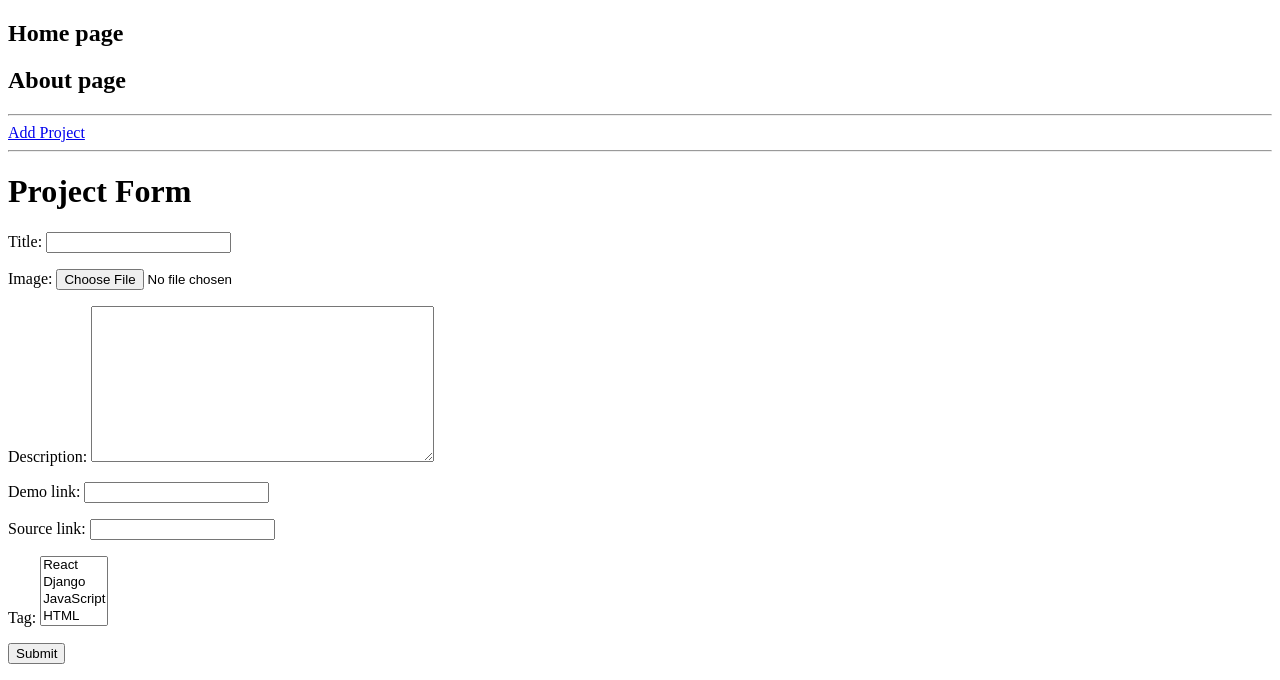
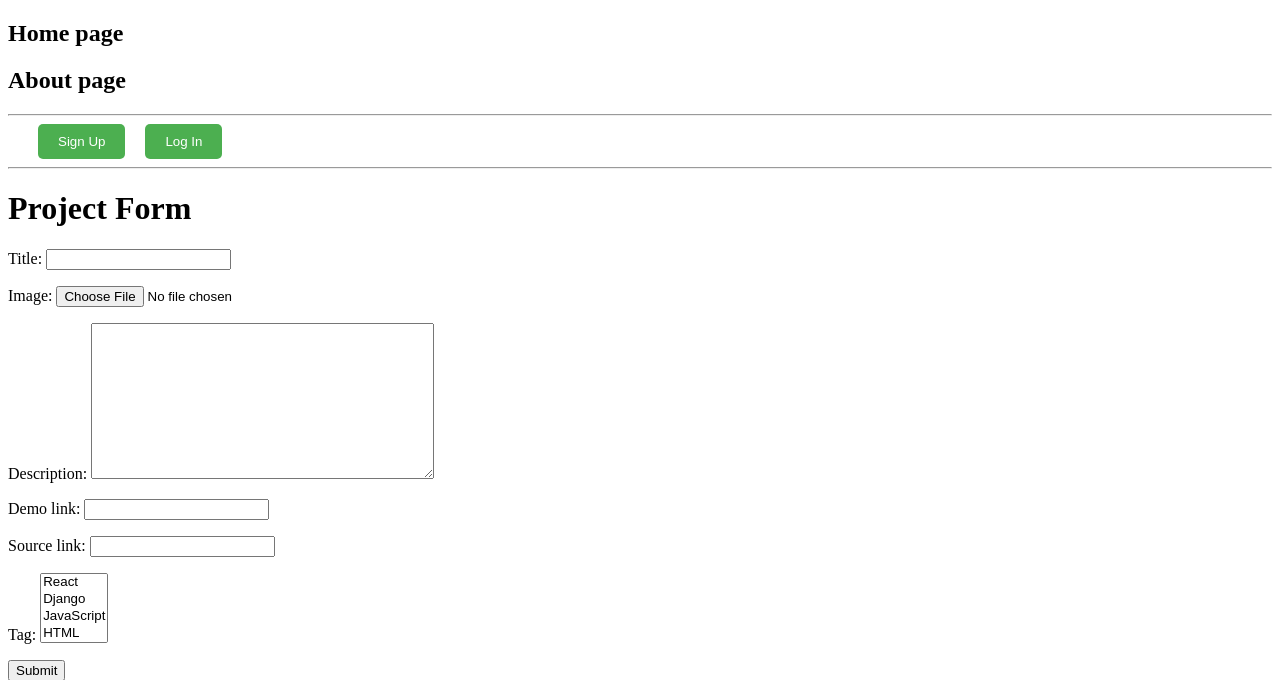
Before and after one commit to iAmAreza/Django-CRUD, a Django app: page /createform/ in a window 1280 px wide. Shown: the top 680 px of the page. Run offline with Django 5.2, Linux system fonts and the light colour scheme; data comes from the database, SQL or seed files in the repository; both versions use the stored data as it was after the commit.

Commit message:
Login Authentication added

```diff
--- a/Profile_Search/settings.py
+++ b/Profile_Search/settings.py
@@ -123,6 +123,10 @@ USE_TZ = True
 
 STATIC_URL = 'static/'
 
+STATICFILES_DIRS = [
+    BASE_DIR / "static",
+]
+LOGOUT_REDIRECT_URL = 'projects'
 MEDIA_URL = '/media/'
 MEDIA_ROOT = os.path.join(BASE_DIR, 'media')
 
--- a/projects/forms.py
+++ b/projects/forms.py
@@ -1,10 +1,37 @@
 from django import forms
 from django.forms import ModelForm
 from .models import Projects
-
+from django.contrib.auth.forms import UserCreationForm
+from django.contrib.auth.models import User
 
 class ProjectForm(ModelForm):
     class Meta:
         model = Projects
         fields = ['title','image','description','demo_link','source_link','tag']
         # '__all__' if we want to take all the columns
+
+
+
+class LoginForm(forms.Form):
+    username = forms.CharField(
+        max_length=100,
+        widget=forms.TextInput(attrs={'placeholder': 'Username'})
+    )
+    password = forms.CharField(
+        widget=forms.PasswordInput(attrs={'placeholder': 'Password'})
+    )
+
+
+class SignUpForm(UserCreationForm):
+    email = forms.EmailField(required=True, widget=forms.EmailInput(attrs={'placeholder': 'Email'}))
+
+    class Meta:
+        model = User
+        fields = ['username', 'email', 'password1', 'password2']
+
+    def save(self, commit=True):
+        user = super().save(commit=False)
+        user.email = self.cleaned_data['email']
+        if commit:
+            user.save()
+        return user
--- a/projects/urls.py
+++ b/projects/urls.py
@@ -1,9 +1,13 @@
 from django.urls import path
 from . import views
+from django.contrib.auth import views as auth_views
 urlpatterns = [
     path('', views.projects,name='projects'),
     path('project/<str:pk>/',views.project, name = 'project-detail'),
     path('createform/',views.createProjectForm, name = 'createProjectForm'),
     path('updateproject/<str:pk>', views.updateProjectForm, name = 'update-project-form'),
     path('delete-project/<str:pk>/', views.deleteProject, name='delete-project'),
+    path('login/', views.login_view,name='login'),
+    path('signup/', views.signup_view, name = 'signup'),
+    path('logout/', auth_views.LogoutView.as_view(template_name='login.html'), name='logout'),
 ]
--- a/projects/views.py
+++ b/projects/views.py
@@ -3,10 +3,10 @@ from django.http import HttpResponse
 # Create your views here.
 from .models import Projects
 from django.db import transaction
-
+from django.contrib.auth import authenticate, login
+from .forms import LoginForm
 from .forms import ProjectForm
-
-
+from .forms import SignUpForm
 
 
 
@@ -72,3 +72,43 @@ def project(request,pk):
     object = Projects.objects.get(id = pk)
 
     return render(request, 'projects/single-project.html',{'object' : object})
+
+
+
+
+
+def login_view(request):
+    if request.method == 'POST':
+        form = LoginForm(request.POST)
+        if form.is_valid():
+            username = form.cleaned_data.get('username')
+            password = form.cleaned_data.get('password')
+
+            # Authenticate the user
+            user = authenticate(request, username=username, password=password) # means it checks if the given data is valid or not
+
+            if user is not None:
+                # Log the user in and redirect to the home page
+                login(request, user) #create a session of the user.
+                return redirect('projects')  # Replace 'home' with the name of your home URL
+            else:
+                # Authentication failed, send error message
+                return render(request, 'login.html', {'form': form, 'error': 'Invalid credentials'})
+
+    else:
+        form = LoginForm()
+
+    return render(request, 'login.html', {'form': form})
+
+
+def signup_view(request):
+    if request.method == 'POST':
+        form = SignUpForm(request.POST)
+        if form.is_valid():
+            user = form.save()
+            login(request, user)  # Automatically log in the user after signup
+            return redirect('projects')  # Redirect to home page after signup
+    else:
+        form = SignUpForm()
+
+    return render(request, 'signup.html', {'form': form})
--- /dev/null
+++ b/static/css/style.css
@@ -0,0 +1,51 @@
+.button-container {
+    display: flex;            /* Apply flexbox to align items horizontally */
+    gap: 20px;                /* Adds gap between buttons (adjust as needed) */
+    margin-left: 30px;        /* Pushes the buttons from the left side of the page */
+    align-items: center;      /* Vertically aligns the buttons in the center */
+}
+
+.button-container > button {
+    background-color: #4CAF50; /* Button styles */
+    color: white;
+    padding: 10px 20px;
+    border: none;
+    border-radius: 5px;
+    cursor: pointer;
+}
+
+.sign-up > button {
+    background-color: #4CAF50; /* Button styles */
+    color: white;
+    padding: 10px 20px;
+    border: none;
+    border-radius: 5px;
+    cursor: pointer;
+}
+.log-in > button {
+    background-color: #4CAF50; /* Button styles */
+    color: white;
+    padding: 10px 20px;
+    border: none;
+    border-radius: 5px;
+    cursor: pointer;
+}
+button a {
+    color: white;
+    text-decoration: none;
+}
+
+button:hover {
+    background-color: #3e8e41; /* Button hover effect */
+}
+
+.log-out {
+    background-color: #4CAF50; /* Button background color */
+    color: white; /* Button text color */
+    padding: 10px 20px; /* Padding around the button */
+    border: none; /* No border */
+    border-radius: 5px; /* Rounded corners */
+    cursor: pointer; /* Change cursor to pointer */
+    text-align: center; /* Center the text inside the button */
+    font-size: 16px; /* Adjust the font size */
+}
--- a/templates/navbar.html
+++ b/templates/navbar.html
@@ -1,15 +1,54 @@
+{% load static %}
+
 <!DOCTYPE html>
 <html lang="en">
 <head>
     <meta charset="UTF-8">
     <meta name="viewport" content="width=device-width, initial-scale=1.0">
     <title>Document</title>
+
+    <link rel="stylesheet" href="{% static 'css/style.css' %}">
 </head>
 <body>
     <h2>Home page</h2>
     <h2>About page</h2>
     <hr>
-    <a href="{% url 'createProjectForm' %}">Add Project </a>
+    <div class="button-container">
+
+        {% if request.user.is_authenticated %}
+            <p>Hello, {{ request.user.username }}!</p>
+
+            <!-- Add Project button available to logged-in users -->
+            <button>
+                <a href="{% url 'createProjectForm' %}">Add Project</a>
+            </button>
+
+            <!-- Logout button available to logged-in users -->
+            <form method="post" action="{% url 'logout' %}">
+                {% csrf_token %}
+                <div>
+                    <button type="submit" class="log-out" >Logout</button>
+                </div>
+
+            </form>
+
+        {% else %}
+            <!-- Signup and Login buttons for non-logged-in users -->
+            <div class="sign-up">
+                <button>
+                    <a href="{% url 'signup' %}">Sign Up</a>
+                </button>
+            </div>
+
+            <div class="log-in">
+                <button>
+                    <a href="{% url 'login' %}">Log In</a>
+                </button>
+            </div>
+
+        {% endif %}
+    </div>
+
     <hr>
 </body>
 </html>
```
Also changed, not shown: templates/login.html (added, +38 -0 lines), templates/signup.html (added, +20 -0 lines), db.sqlite3.
